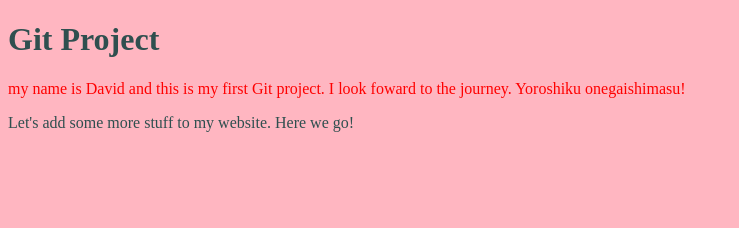
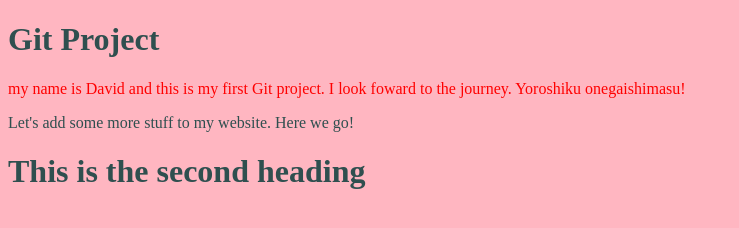
Before and after one commit to shougapan/git, a plain HTML site: page index.html in a window 1280 px wide. Shown: the whole page, without its empty margins (0-739 px from the left). Drawn offline with Linux system fonts and the light colour scheme.

Commit message:
added a new h1 with text to index.html

```diff
--- a/index.html
+++ b/index.html
@@ -11,6 +11,8 @@
     <p>my name is David and this is my first Git project. I look foward to the journey. Yoroshiku onegaishimasu!</p>
     <main>Let's add some more stuff to my website. Here we go!</main>
 
+    <h1>This is the second heading</h1>
+
     <script src="java.js"></script>
 </body>
 </html>
```
